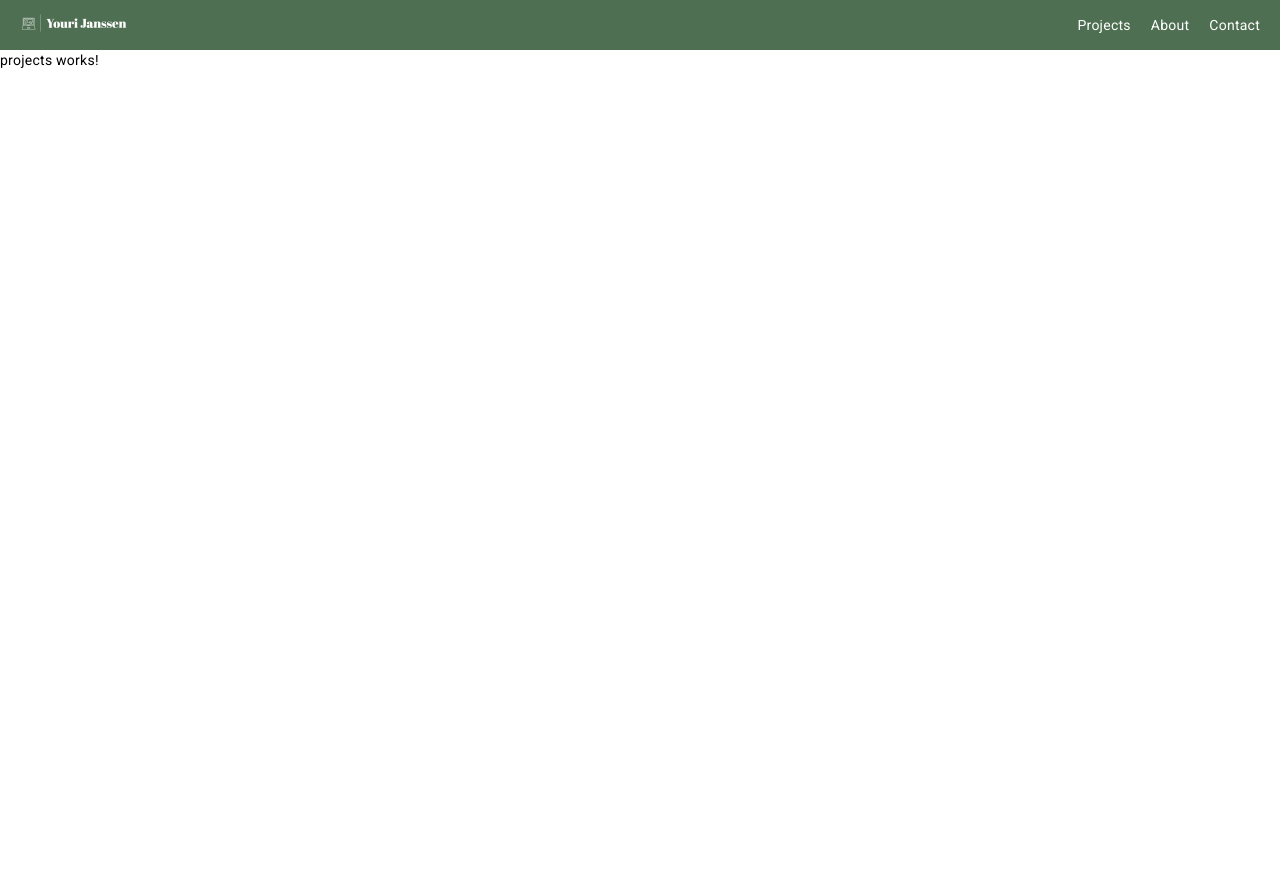
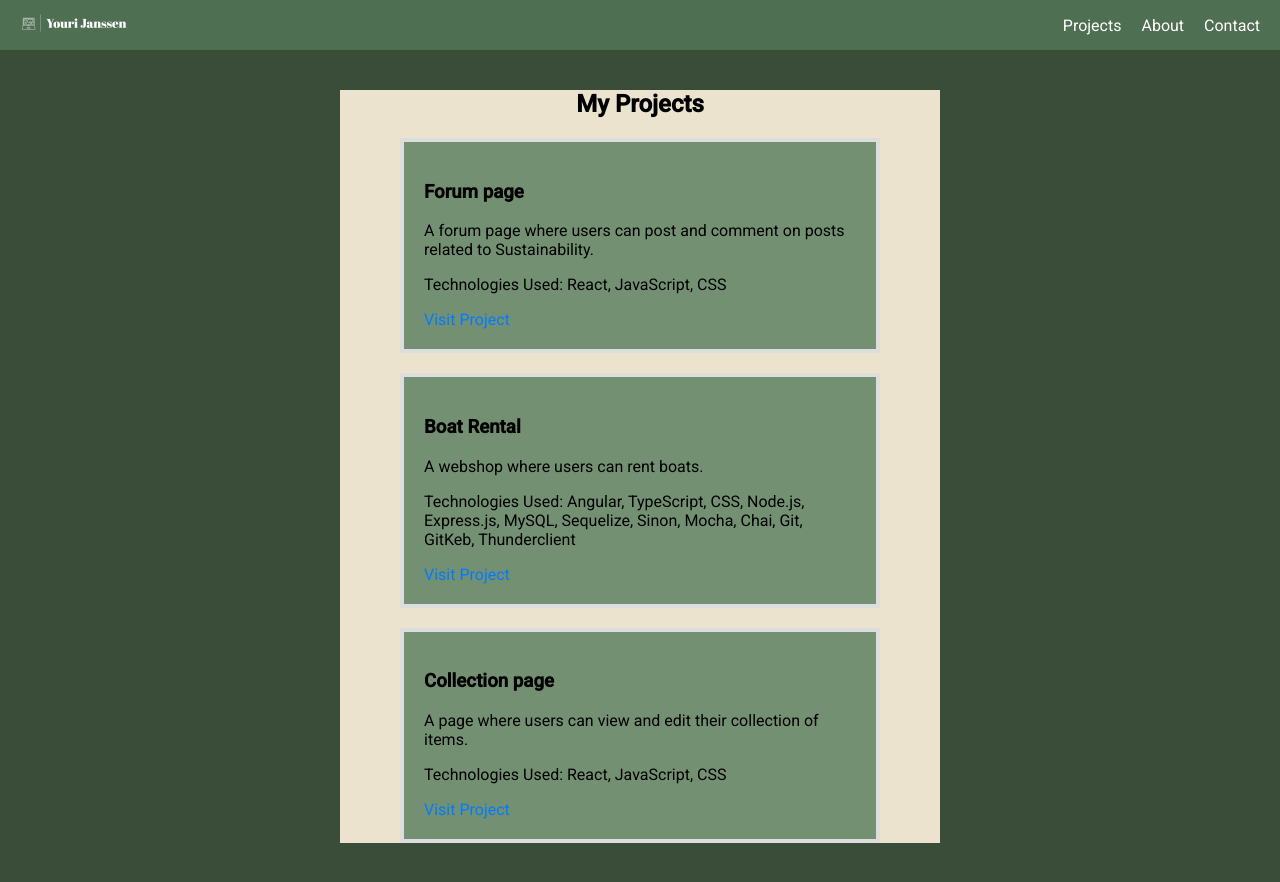
Before and after one commit to yourijanssen/youri-portfolio-page, an Angular app: page /projects in a window 1280 px wide. Before the commit the page ends 800 px from the top, so only its background shows below. Built offline with nearby package versions, Linux system fonts and the light colour scheme.

Commit message:
goed onderweg met css

```diff
--- a/angular.json
+++ b/angular.json
@@ -25,7 +25,7 @@
               "src/assets"
             ],
             "styles": [
-              "@angular/material/prebuilt-themes/deeppurple-amber.css",
+
               "src/styles.css"
             ],
             "scripts": []
--- a/src/app/app.component.ts
+++ b/src/app/app.component.ts
@@ -1,10 +1,15 @@
-import { Component } from '@angular/core';
+import { Component, OnInit } from '@angular/core';
+import { Title } from '@angular/platform-browser';
 
 @Component({
   selector: 'app-root',
   templateUrl: './app.component.html',
-  styleUrls: ['./app.component.css']
+  styleUrls: ['./app.component.css'],
 })
-export class AppComponent {
-  title = 'your-app-name';
+export class AppComponent implements OnInit {
+  constructor(private titleService: Title) {}
+
+  ngOnInit(): void {
+    this.titleService.setTitle('Youri Janssen');
+  }
 }
--- a/src/app/app.module.ts
+++ b/src/app/app.module.ts
@@ -8,8 +8,6 @@ import { AboutComponent } from './pages/about/about.component';
 import { HomepageComponent } from './pages/homepage/homepage.component';
 import { ContactComponent } from './pages/contact/contact.component';
 import { ProjectsComponent } from './pages/projects/projects.component';
-import { MatIconModule } from '@angular/material/icon';
-import { BrowserAnimationsModule } from '@angular/platform-browser/animations';
 
 @NgModule({
   declarations: [
@@ -20,7 +18,7 @@ import { BrowserAnimationsModule } from '@angular/platform-browser/animations';
     ContactComponent,
     ProjectsComponent,
   ],
-  imports: [BrowserModule, AppRoutingModule, MatIconModule, BrowserAnimationsModule],
+  imports: [BrowserModule, AppRoutingModule],
   providers: [],
   bootstrap: [AppComponent],
 })
--- a/src/app/components/navbar/navbar.component.css
+++ b/src/app/components/navbar/navbar.component.css
@@ -1,4 +1,4 @@
-/* navbar.component.css */
+/* the container for entire navbar*/
 .navbar {
   display: flex;
   justify-content: space-between;
@@ -9,11 +9,13 @@
   height: 50px;
 }
 
+/* the size of the logo itself */
 .logo {
   height: 150px;
   width: 150px;
 }
 
+/* the menu burger button */
 .menu-button {
   display: none;
   font-size: 1.5em;
@@ -24,6 +26,7 @@
   color: white;
 }
 
+/* The UL list of the 3 navbar links, project, about, contact */
 .nav-links {
   display: flex;
   list-style: none;
@@ -35,6 +38,7 @@
   color: white;
 }
 
+/* The link elements from the links */
 .nav-links a {
   text-decoration: none;
   color: white;
--- a/src/app/pages/about/about.component.css
+++ b/src/app/pages/about/about.component.css
@@ -0,0 +1,11 @@
+.about-container {
+  display: flex;
+  flex-direction: column;
+  justify-content: center;
+  background-color: #ECE3CE;
+  padding: 0 20px; /* Add padding to the sides of the text */
+  text-align: center; /* Center the text horizontally */
+  line-height: 1.5; /* Adjust line height for better readability */
+  max-width: 600px; /* Set a maximum width for the text to prevent it from becoming too wide */
+  margin: 0 auto; /* Center the element within its container */
+}
--- a/src/app/pages/about/about.component.html
+++ b/src/app/pages/about/about.component.html
@@ -1 +1,25 @@
-<p>about works!</p>
+<!-- about.component.html -->
+<div class="about-container">
+  <h2>About Me</h2>
+
+  <p class="about-introduction">
+    Welcome to my portfolio! After a long period of hard work, I managed to
+    become Youri Janssen, a passionate and dedicated backend developer with a
+    creative background. After completing a Game Art study after high school, I
+    discovered my passion was not for art but for coding and backend
+    development. I love learning new things and thrive in collaborative
+    environments. With my scrum and agile expertise, I excel as a team player.
+    My game art background provides me with a unique creative perspective that
+    enriches my programming skills. I'm known for my positive attitude,
+    perseverance, and strong work ethic. I never shy away from challenges and
+    continuously strive for innovative solutions. I'm always eager to expand my
+    knowledge and never stop learning. I'm also a huge nerd. I love Star Wars,
+    Lord of the Rings, and anything related to fantasy, sci-fi, and games. When
+    I'm not coding, I love to still be a little creative by crocheting or
+    playing on my bass guitar! Because I like to learn stuff and keep myself
+    interested, I also like to dabble into some astronomy and other science
+    subjects. Thank you for visiting my portfolio. Feel free to explore my
+    projects and reach out if you have any inquiries or collaboration
+    opportunities. I look forward to connecting with you!
+  </p>
+</div>
--- a/src/app/pages/contact/contact.component.css
+++ b/src/app/pages/contact/contact.component.css
@@ -0,0 +1,41 @@
+/* contact.component.css */
+
+html, body {
+  height: 100%;
+  margin: 0;
+  padding: 0;
+}
+
+.contact-fullpage {
+
+  justify-content: center;
+  align-items: center;
+  height: 100%;
+  background-color: #3A4D39;
+}
+
+.contact-container {
+  display: flex;
+  flex-direction: column;
+  justify-content: center;
+  align-items: center;
+  height: 100%; /* Set height to 100% */
+  max-width: 600px;
+  background-color: #ECE3CE;
+  margin: 0 auto;
+  padding: 20px;
+  box-sizing: border-box; /* Include padding and border in the total height/width */
+}
+
+    .contact-fullpage {
+      background-color: #3A4D39;
+
+    }
+
+.contact-details {
+  margin-top: 20px;
+}
+
+.contact-details p {
+  margin: 5px 0;
+}
--- a/src/app/pages/contact/contact.component.html
+++ b/src/app/pages/contact/contact.component.html
@@ -1 +1,12 @@
-<p>contact works!</p>
+<!-- contact.component.html -->
+<div class="contact-fullpage">
+  <div class="contact-container">
+    <h2>Contact Me</h2>
+    <p>If you have any questions or feedback, feel free to reach out to me!</p>
+
+    <div class="contact-details">
+      <p>Email: yourijanssen123@gmail.com</p>
+      <p>Phone: +31 647223984</p>
+    </div>
+  </div>
+</div>
--- a/src/app/pages/projects/projects.component.css
+++ b/src/app/pages/projects/projects.component.css
@@ -0,0 +1,38 @@
+/* projects.component.css */
+.project-page {
+  padding: 20px;
+  background-color: #3A4D39;
+}
+
+.projects-container {
+  max-width: 600px;
+  margin: 0 auto;
+  text-align: center;
+  background-color: #ECE3CE;
+}
+
+.project-card {
+  border: 4px solid #ddd;
+  text-align: left;
+  margin-inline-start: 10%;
+  margin-inline-end: 10%;
+  padding: 20px;
+  margin-bottom: 20px;
+  background-color: #739072;
+  transition: transform 0.3s ease-in-out; /* Add a smooth transition effect */
+}
+
+.project-card:hover {
+  transform: scale(1.05); /* Enlarge the project card on hover */
+}
+
+a {
+  text-decoration: none;
+  color: #007BFF;
+  display: block;
+  margin-top: 10px;
+}
+
+a:hover {
+  text-decoration: underline; /* Add an underline effect on hover */
+}
--- a/src/app/pages/projects/projects.component.html
+++ b/src/app/pages/projects/projects.component.html
@@ -1 +1,13 @@
-<p>projects works!</p>
+<!-- projects.component.html -->
+<div class="project-page">
+  <div class="projects-container">
+    <h2>My Projects</h2>
+
+    <div *ngFor="let project of projects" class="project-card">
+      <h3>{{ project.name }}</h3>
+      <p>{{ project.description }}</p>
+      <p>Technologies Used: {{ project.technologies }}</p>
+      <a [href]="project.url" target="_blank">Visit Project</a>
+    </div>
+  </div>
+</div>
--- a/src/app/pages/projects/projects.component.ts
+++ b/src/app/pages/projects/projects.component.ts
@@ -1,10 +1,34 @@
+// projects.component.ts
 import { Component } from '@angular/core';
 
 @Component({
   selector: 'app-projects',
   templateUrl: './projects.component.html',
-  styleUrls: ['./projects.component.css']
+  styleUrls: ['./projects.component.css'],
 })
 export class ProjectsComponent {
-
+  projects = [
+    {
+      name: 'Forum page',
+      description:
+        'A forum page where users can post and comment on posts related to Sustainability.',
+      technologies: 'React, JavaScript, CSS',
+      url: 'https://example.com/project2',
+    },
+    {
+      name: 'Boat Rental',
+      description: 'A webshop where users can rent boats.',
+      technologies:
+        'Angular, TypeScript, CSS, Node.js, Express.js, MySQL, Sequelize, Sinon, Mocha, Chai, Git, GitKeb, Thunderclient',
+      url: 'https://example.com/project2',
+    },
+    {
+      name: 'Collection page',
+      description:
+        'A page where users can view and edit their collection of items.',
+      technologies: 'React, JavaScript, CSS',
+      url: 'https://example.com/project2',
+    },
+    // Add more projects as needed
+  ];
 }
```
Also changed, not shown: src/assets/ffffSquare-fotor-20231014131645.png (added), 1 other file (tests, documents, lock files or other folders).
